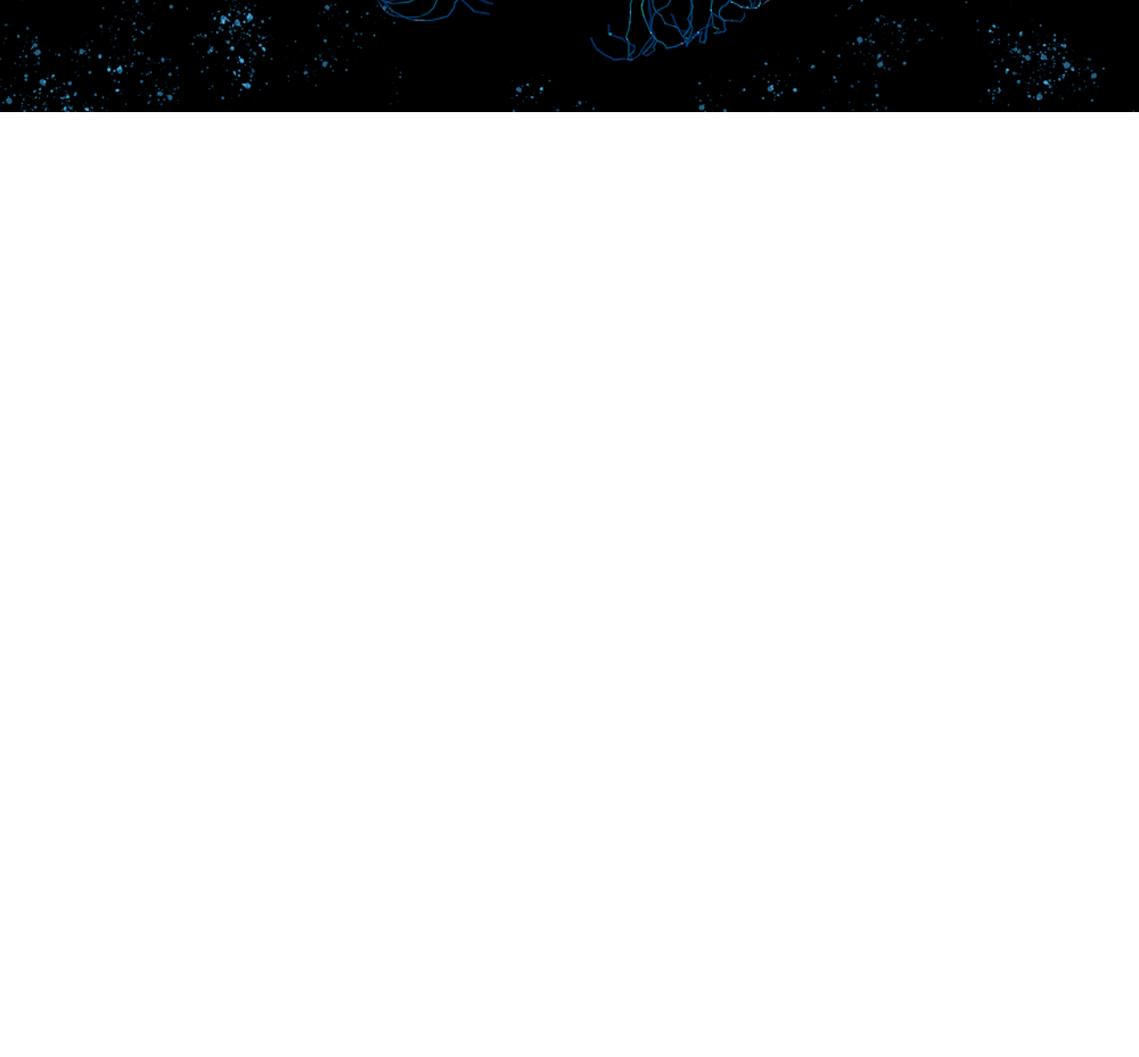
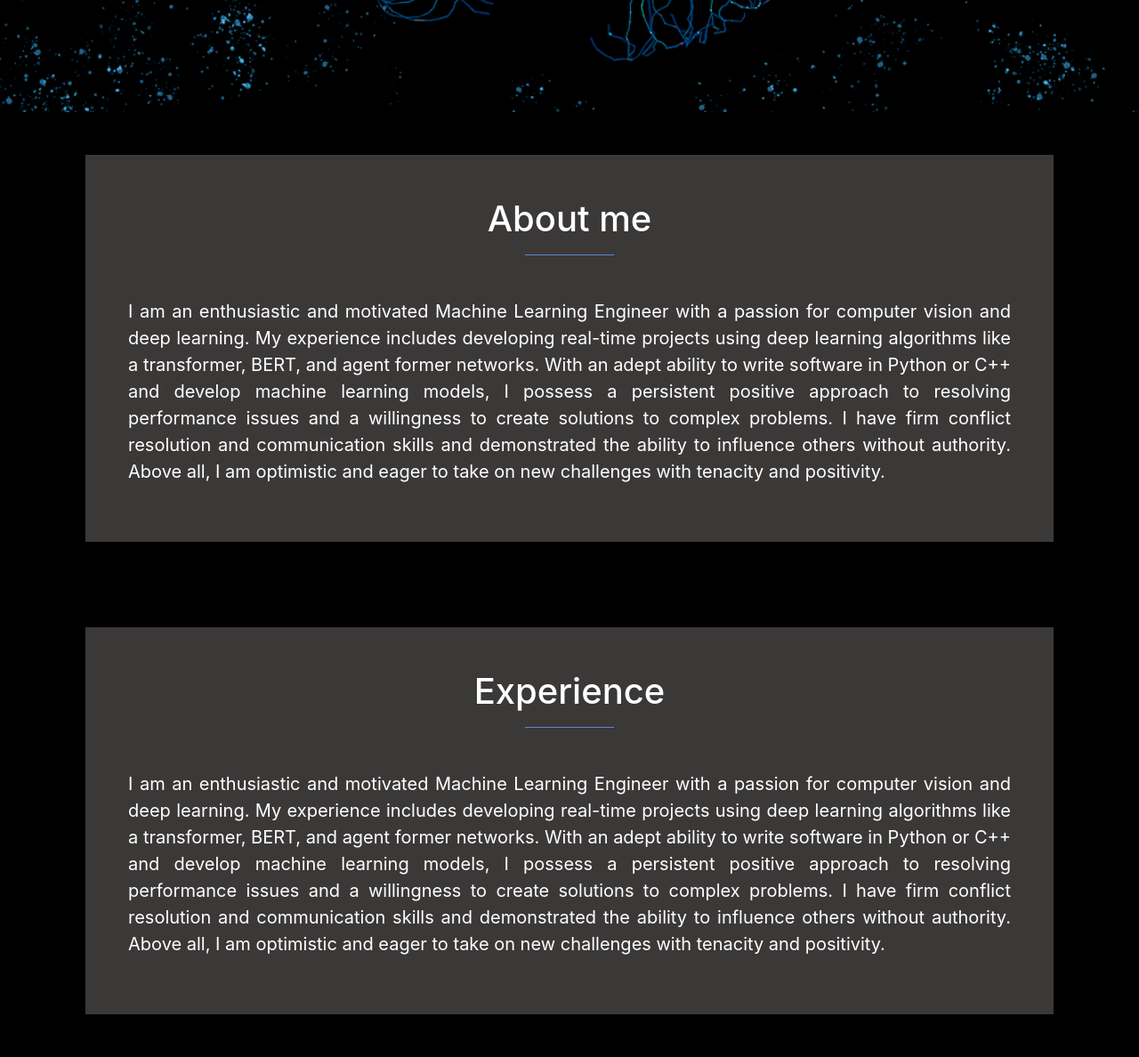
Before and after one commit to BYZANTINE26/portfolio, a plain HTML site: page index.html in a window 1280 px wide. Shown: the part 674-1862 px from the top of the page at 89% size. Before the commit the page ends 800 px from the top, so only its background shows below. Drawn offline with nearby package versions, Linux system fonts and the light colour scheme.

Commit message:
added about me section

```diff
--- a/index.html
+++ b/index.html
@@ -17,7 +17,25 @@
       </div> -->
     <!-- </div> -->
     <img id="profile_image" src="yuvraj.jpeg" alt="Yuvraj Singh standing with pride &#128526;">
-    <h1 id="profile_name">Yuvraj Singh</h1>
+    <h1 id="profile_name" style="font-size: 500%;">Yuvraj Singh</h1>
+  </div>
+  <div class="row container mw-100 pl-5 pr-5 m-0" id="sections">
+    <div class="col m-5 text-center text-white p-5" id="about_me">
+      <h1 style="font-size: 250%;">About me</h1>
+      <hr>
+      <p class="mt-5" style="font-size: 125%;">
+        I am an enthusiastic and motivated Machine Learning Engineer with a passion for computer vision and deep learning. My experience includes developing real-time projects using deep learning algorithms like a transformer, BERT, and agent former networks. With an adept ability to write software in Python or C++ and develop machine learning models, I possess a persistent positive approach to resolving performance issues and a willingness to create solutions to complex problems. I have firm conflict resolution and communication skills and demonstrated the ability to influence others without authority. Above all, I am optimistic and eager to take on new challenges with tenacity and positivity.
+      </p>
+    </div>
+  </div>
+  <div class="row container mw-100 pl-5 pr-5 m-0" id="sections">
+    <div class="col m-5 text-center text-white p-5" id="about_me">
+      <h1 style="font-size: 250%;">Experience</h1>
+      <hr>
+      <p class="mt-5" style="font-size: 125%;">
+        I am an enthusiastic and motivated Machine Learning Engineer with a passion for computer vision and deep learning. My experience includes developing real-time projects using deep learning algorithms like a transformer, BERT, and agent former networks. With an adept ability to write software in Python or C++ and develop machine learning models, I possess a persistent positive approach to resolving performance issues and a willingness to create solutions to complex problems. I have firm conflict resolution and communication skills and demonstrated the ability to influence others without authority. Above all, I am optimistic and eager to take on new challenges with tenacity and positivity.
+      </p>
+    </div>
   </div>
 </body>
 </html>
--- a/styles.css
+++ b/styles.css
@@ -39,3 +39,21 @@ html, body {
     /* display: flex; */
     font-size: 8vw;
 }
+
+#sections {
+    background-color: black;
+    min-height: 0px;
+}
+
+#about_me {
+    background-color: #3b3838;
+}
+
+hr {
+    background: cornflowerblue;
+    width: 100px;
+}
+
+p {
+    text-align: justify;
+}
```
